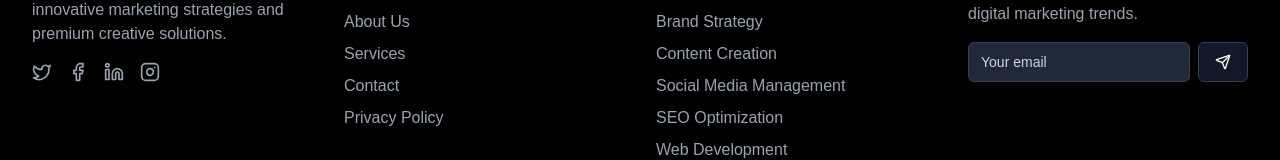
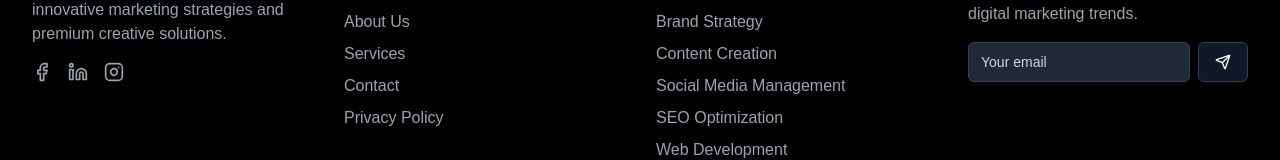
Before and after one commit to SyedAli-31/Stratix-Labs, a Next.js app: page /contact in a window 1280 px wide. Shown: the part 1251-1411 px from the top of the page. Built offline with nearby package versions, Linux system fonts and the light colour scheme.

Commit message:
initial commit

```diff
--- a/src/components/layout/Footer.tsx
+++ b/src/components/layout/Footer.tsx
@@ -5,7 +5,7 @@ import { Input } from "@/components/ui/input";
 import Image from "next/image";
 import {
   ArrowUp,
-  Twitter,
+
   Facebook,
   Linkedin,
   Instagram,
@@ -87,12 +87,7 @@ const Footer = () => {
                 premium creative solutions.
               </p>
               <div className="flex space-x-4">
-                <Link
-                  href="/"
-                  className="text-gray-400 hover:text-gold transition-colors"
-                >
-                  <Twitter size={20} />
-                </Link>
+
                 <Link
                   href="https://www.facebook.com/profile.php?id=61575081911392&mibextid=ZbWKwL"
                   className="text-gray-400 hover:text-gold transition-colors"
```
